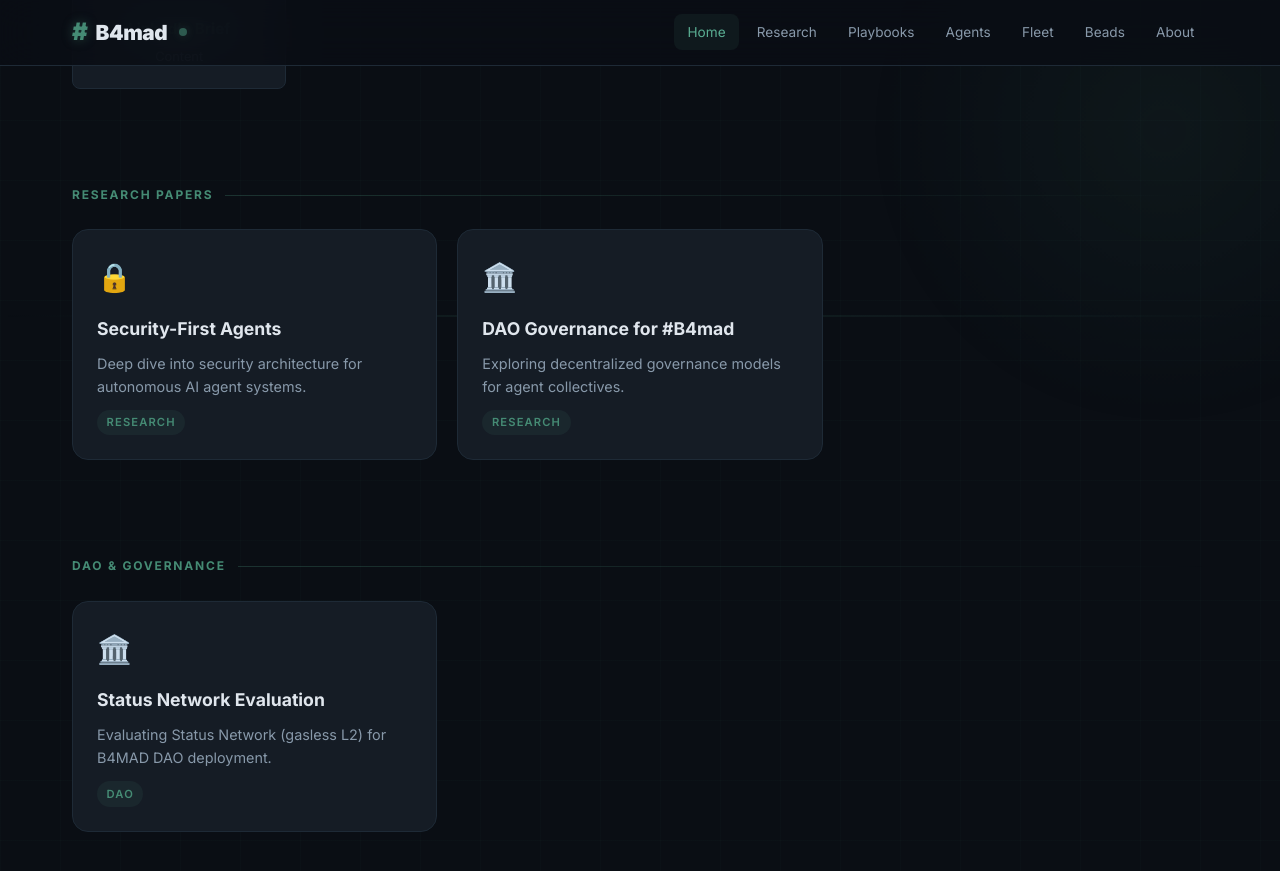
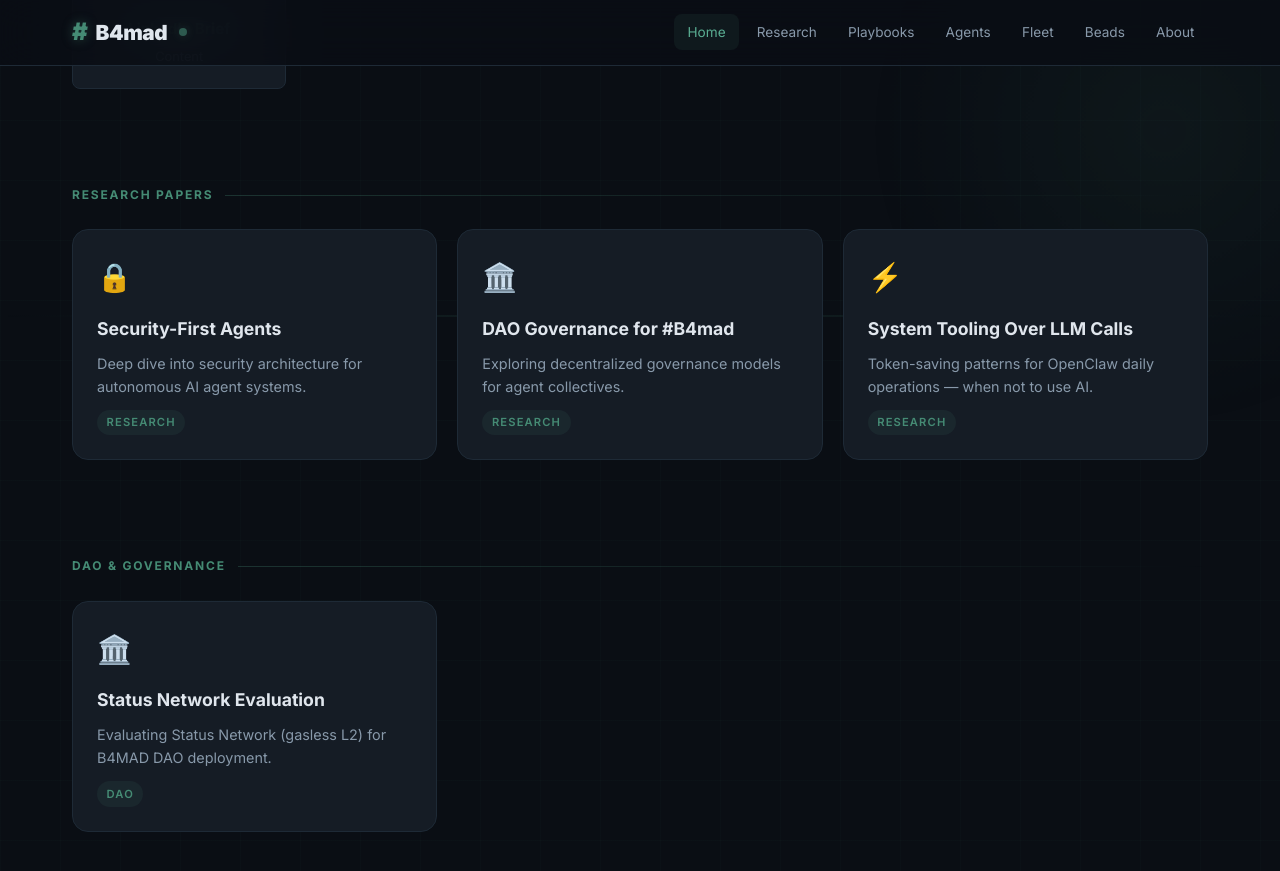
Before and after one commit to brenner-axiom/docs, a Jekyll site: the page built from index.md, in a window 1280 px wide and 900 px high, scrolled down 818 px. Shown: the top 871 px of the window. Built offline with Jekyll 4.4.1, drawn with Linux system fonts in a browser that asks for light colours.

Commit message:
index: add System Tooling research paper to homepage

```diff
--- a/index.md
+++ b/index.md
@@ -63,6 +63,12 @@ title: Home
       <span class="card-emoji">🏛️</span>
       <h3>DAO Governance for #B4mad</h3>
       <p>Exploring decentralized governance models for agent collectives.</p>
+      <span class="card-tag">Research</span>
+    </a>
+    <a href="{{ '/research/2026-02-20-system-tooling-token-savings' | relative_url }}" class="card" style="text-decoration:none;">
+      <span class="card-emoji">⚡</span>
+      <h3>System Tooling Over LLM Calls</h3>
+      <p>Token-saving patterns for OpenClaw daily operations — when not to use AI.</p>
       <span class="card-tag">Research</span>
     </a>
   </div>
```
Also changed, not shown: 1 other file.
